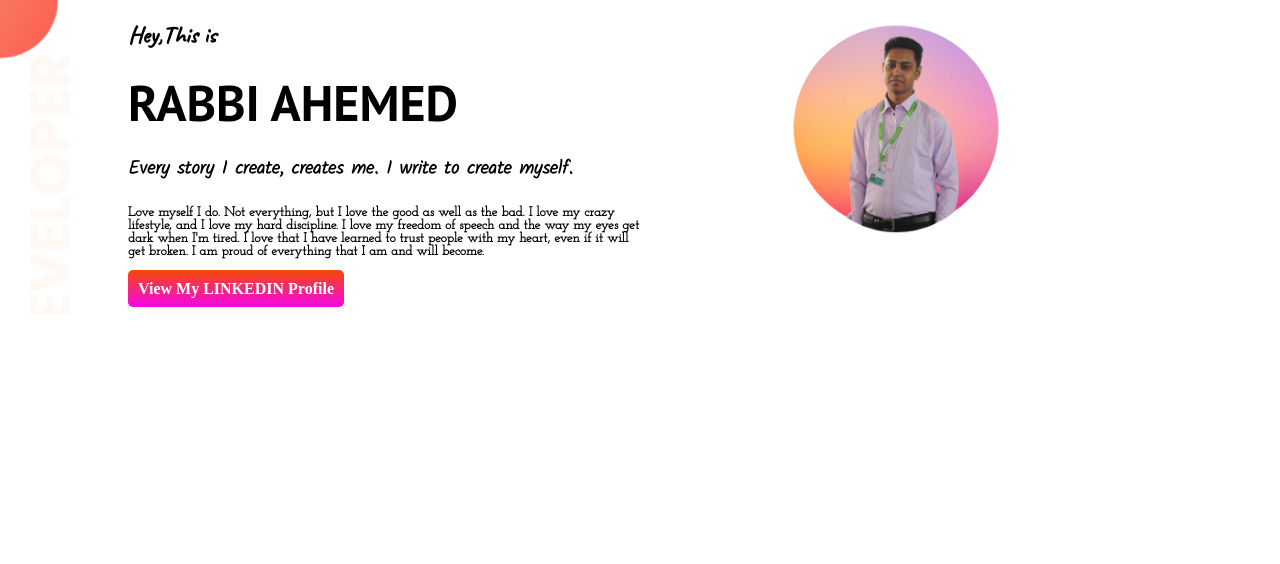
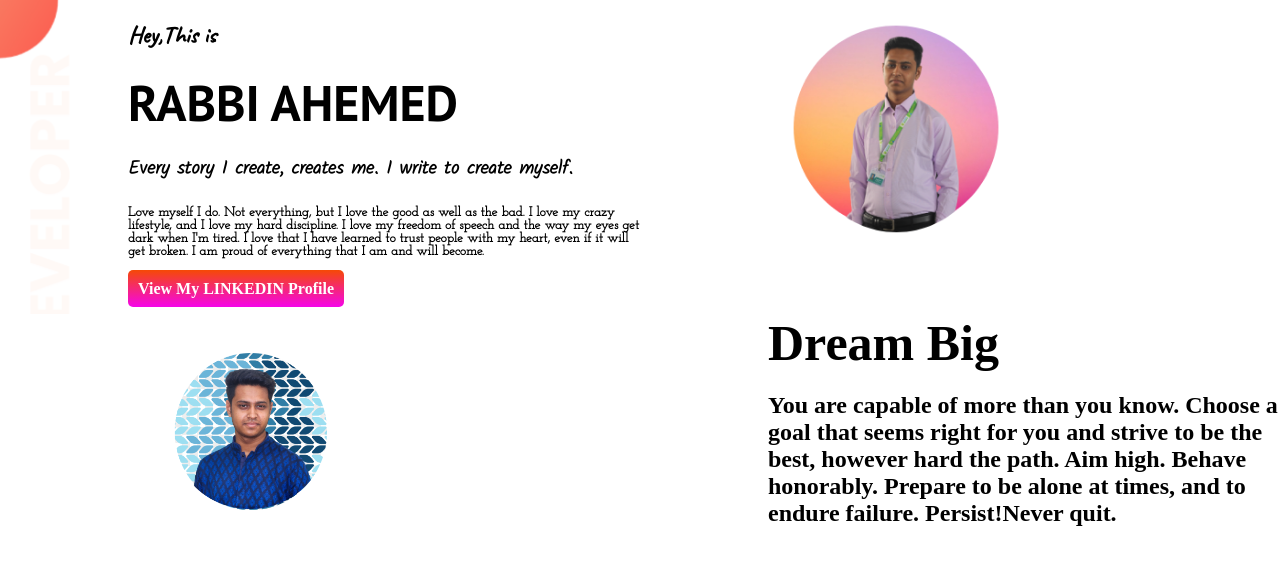
Before and after one commit to RabbiAhemed/developer-portfolio, a plain HTML site: page index.html in a window 1280 px wide. Drawn offline with Linux system fonts and the light colour scheme; a web font is replaced by a local one.

Commit message:
dream big

```diff
--- a/index.html
+++ b/index.html
@@ -47,6 +47,20 @@
             <img src="images/mypiccopy.png" alt="">
         </div>
     </section>
+    <section class="Dream">
+        <div class="half-width">
+            <img src="showOff/dream.png" alt="">
+
+        </div>
+        <div class="half-width">
+            <h1>Dream Big</h1>
+            <h2>You are capable of more than you know. Choose a goal that seems right for you and strive to be the best,
+                however hard the path. Aim high. Behave honorably. Prepare to be alone at times, and to endure failure.
+                Persist!Never quit.</h2>
+
+        </div>
+
+    </section>
 
 
 </body>
```
Also changed, not shown: showOff/dream.png (added), showOff/my-image-removebg-preview.png (deleted), showOff/new pattern.png (added), showOff/potrait.png (added).
